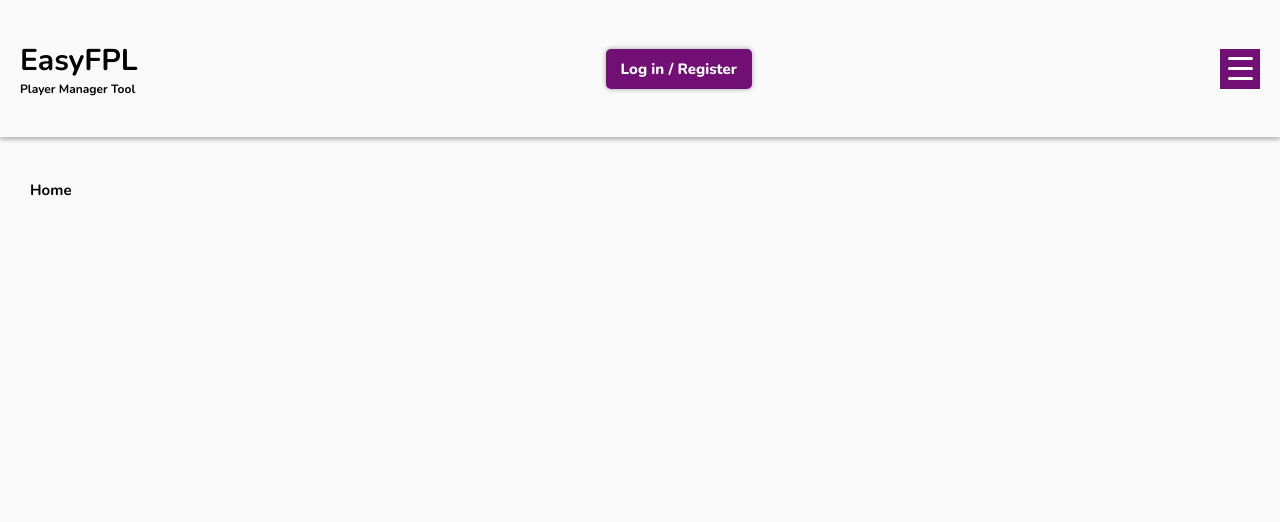
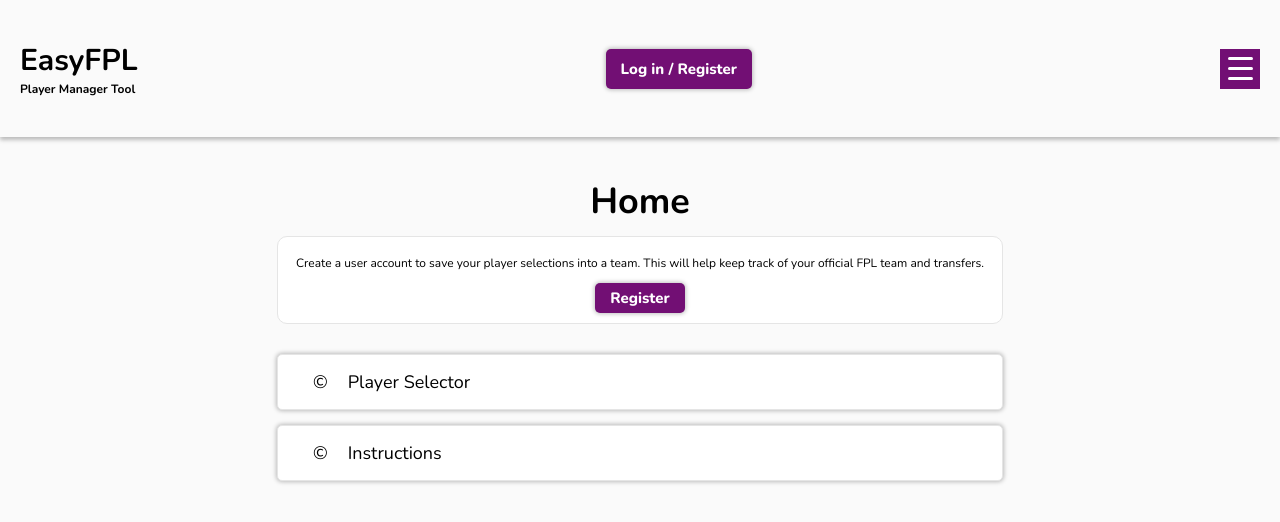
Before and after one commit to maslenm/easyfpl, a React (Create React App) app in the folder client/: page /home in a window 1280 px wide. Shown: the top 522 px of the page. Built offline with nearby package versions, Linux system fonts and the light colour scheme.

Commit message:
updated layout and style of home page based on design. Using placeholder icons for now.

```diff
--- a/client/src/components/App.js
+++ b/client/src/components/App.js
@@ -2,7 +2,7 @@ import { BrowserRouter, Route } from "react-router-dom";
 
 import Header from "./Header";
 import Landing from "./Landing";
-const Home = () => <h2>Home</h2>;
+import Home from "./Home";
 const Login = () => <h2>Login</h2>;
 const Instructions = () => <h2>Instructions</h2>;
 const Team = () => <h2>Team</h2>;
--- /dev/null
+++ b/client/src/components/Home.js
@@ -0,0 +1,39 @@
+import { Link } from "react-router-dom";
+
+const Home = () => (
+  <>
+    <header className="home-header">
+      <h1 className="home-header__title heading-1">Home</h1>
+    </header>
+
+    <section className="home-content">
+      <div className="home-content__register-info">
+        <p className="text-unregistered">
+          Create a user account to save your player selections into a team. This
+          will help keep track of your official FPL team and transfers.
+        </p>
+
+        <Link to="/Login" role="button" className="btn btn--register">
+          Register
+        </Link>
+      </div>
+
+      <ul className="menu">
+        <li className="menu__item menu__item--1" value="1">
+          <Link to="/PlayerSelector" role="button" className="menu-btn">
+            <span className="menu-btn__icon">&copy;</span>
+            Player Selector
+          </Link>
+        </li>
+        <li li className="menu__item menu__item--2" value="2">
+          <Link to="/Instructions" role="button" className="menu-btn">
+            <span className="menu-btn__icon">&copy;</span>
+            Instructions
+          </Link>
+        </li>
+      </ul>
+    </section>
+  </>
+);
+
+export default Home;
--- a/client/src/styles/base/_typography.scss
+++ b/client/src/styles/base/_typography.scss
@@ -6,6 +6,11 @@
   &--start {
     font-size: 2.5rem;
   }
+}
+
+.menu-btn {
+  font-size: 1.8rem;
+  font-weight: $font-weight-regular;
 }
 
 .landing-header {
@@ -34,3 +39,8 @@
   font-size: 2.4rem;
   font-weight: $font-weight-xbold;
 }
+
+.text-unregistered {
+  font-size: 1.2rem;
+  font-weight: $font-weight-regular;
+}
--- a/client/src/styles/components/_buttons.scss
+++ b/client/src/styles/components/_buttons.scss
@@ -29,3 +29,21 @@
     background-color: $color-green-primary;
   }
 }
+
+.menu-btn {
+  display: flex;
+  justify-content: flex-start;
+  text-decoration: none;
+  color: $color-black;
+  background-color: $color-white;
+  box-shadow: 0px 0px 4px 1px rgba(0, 0, 0, 0.25);
+  border-radius: 5px;
+  border: solid 1px #e5e5e5;
+  padding: 1.5rem;
+  margin: 0;
+  cursor: pointer;
+
+  &__icon {
+    padding: 0 2rem;
+  }
+}
--- a/client/src/styles/pages/_home.scss
+++ b/client/src/styles/pages/_home.scss
@@ -0,0 +1,50 @@
+.home-header {
+  grid-row-start: 1;
+  grid-row-end: 2;
+  grid-column-start: 5;
+  grid-column-end: 7;
+  padding: 1rem;
+
+  &__title {
+    padding: 0;
+    margin: 0;
+    text-align: center;
+    border: none;
+  }
+}
+
+.home-content {
+  grid-row-start: 2;
+  grid-row-end: 3;
+  grid-column-start: 1;
+  grid-column-end: -1;
+  padding: 0;
+  justify-self: center;
+  text-align: center;
+
+  &__register-info {
+    display: flex;
+    flex-direction: column;
+    box-sizing: border-box;
+    border: solid 1px #e5e5e5;
+    border-radius: 10px;
+    margin: 0;
+    padding: 0.8rem;
+    background-color: $color-white;
+  }
+}
+
+.text-unregistered {
+  margin: 0;
+  padding: 1rem;
+}
+
+.menu {
+  list-style: none;
+  padding: 0;
+  margin: 3rem 0rem;
+
+  &__item {
+    margin: 1.5rem 0;
+  }
+}
```
